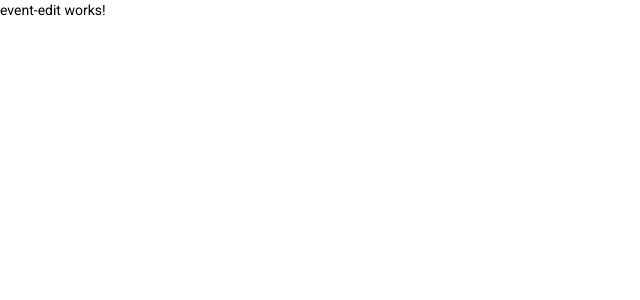
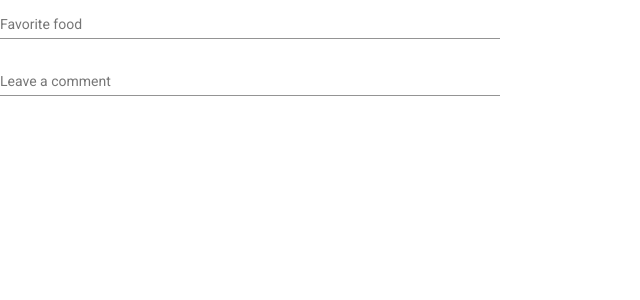
Before and after one commit to SepsiLaszlo/event-organizer, an Angular app in the folder front-end/: page /events/1/edit in a window 1280 px wide. Shown: the top 300 px of the page, without its empty margins (0-640 px from the left). Built offline with nearby package versions, Linux system fonts and the light colour scheme; no server answers.

Commit message:
materialize vent edit

```diff
--- a/front-end/src/app/events/event-edit/event-edit.component.css
+++ b/front-end/src/app/events/event-edit/event-edit.component.css
@@ -0,0 +1,9 @@
+.example-form {
+    min-width: 150px;
+    max-width: 500px;
+    width: 100%;
+  }
+
+  .example-full-width {
+    width: 100%;
+  }
--- a/front-end/src/app/events/event-edit/event-edit.component.html
+++ b/front-end/src/app/events/event-edit/event-edit.component.html
@@ -1 +1,16 @@
-<p>event-edit works!</p>
+<form class="example-form">
+    <mat-form-field class="example-full-width">
+      <mat-label>Favorite food</mat-label>
+      <input matInput placeholder="Ex. Pizza" value="{{event?.name}}">
+    </mat-form-field>
+
+    <mat-form-field class="example-full-width">
+      <mat-label>Leave a comment</mat-label>
+      <textarea matInput
+            cdkTextareaAutosize
+            #autosize="cdkTextareaAutosize"
+            cdkAutosizeMinRows="1"
+            cdkAutosizeMaxRows="5"
+      placeholder="Ex. It makes me feel..." value="{{event?.description}}"></textarea>
+    </mat-form-field>
+  </form>
--- a/front-end/src/app/events/event-edit/event-edit.component.ts
+++ b/front-end/src/app/events/event-edit/event-edit.component.ts
@@ -1,4 +1,10 @@
+import { CdkTextareaAutosize } from '@angular/cdk/text-field';
+import { NgZone, ViewChild } from '@angular/core';
 import { Component, OnInit } from '@angular/core';
+import { ActivatedRoute } from '@angular/router';
+import { switchMap, take } from 'rxjs/operators';
+import { EventHttpService } from '../event-http.service';
+import { EventModel } from '../event-model';
 
 @Component({
   selector: 'app-event-edit',
@@ -6,10 +12,20 @@ import { Component, OnInit } from '@angular/core';
   styleUrls: ['./event-edit.component.css']
 })
 export class EventEditComponent implements OnInit {
-
-  constructor() { }
+  event?: EventModel
+  constructor(private _ngZone: NgZone,private route: ActivatedRoute, private eventHttpService:EventHttpService) { }
 
   ngOnInit(): void {
+    this.route.params.pipe(switchMap((data: any) =>
+    this.eventHttpService.getEvent(data.id)))
+    .subscribe((data: EventModel) =>  this.event = data);
   }
 
+  @ViewChild('autosize') autosize?: CdkTextareaAutosize ;
+
+  triggerResize() {
+    // Wait for changes to be applied, then trigger textarea resize.
+    this._ngZone.onStable.pipe(take(1))
+        .subscribe(() => this.autosize?.resizeToFitContent(true));
+  }
 }
--- a/front-end/src/app/events/event-index/event-index.component.html
+++ b/front-end/src/app/events/event-index/event-index.component.html
@@ -1,4 +1,6 @@
 <h1>Események</h1>
 <div *ngFor="let event of events | async">
     <a routerLink="/events/{{event.id}}">{{event.name}}</a>
+    <a routerLink="/events/{{event.id}}/edit"> | Szerkeszt</a>
+
 </div>
--- a/front-end/src/app/events/event-model.ts
+++ b/front-end/src/app/events/event-model.ts
@@ -1,6 +1,6 @@
 export interface EventModel {
     name: string
-    descrition: string
+    description: string
     date: string
     id: string
 }
```
Also changed, not shown: front-end/src/app/app.module.ts (+8 -3 lines).
